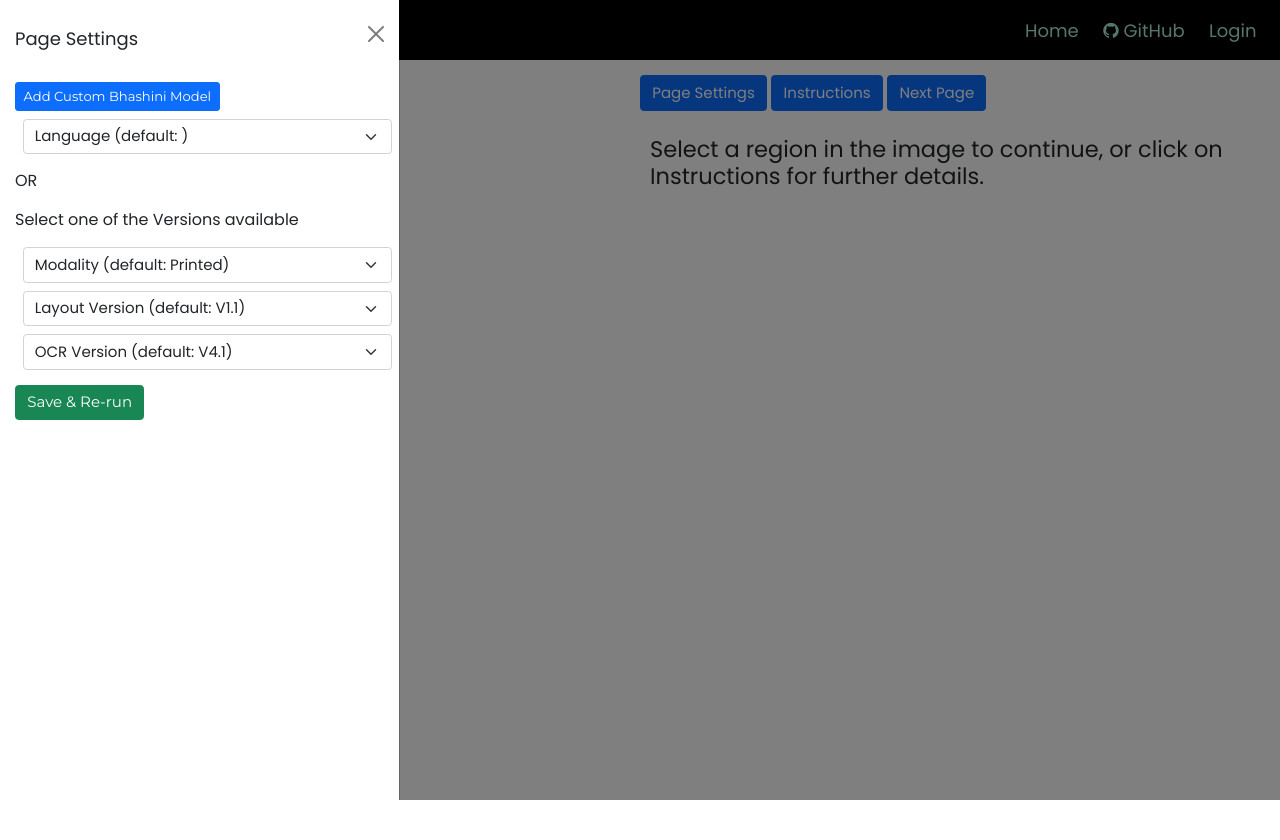
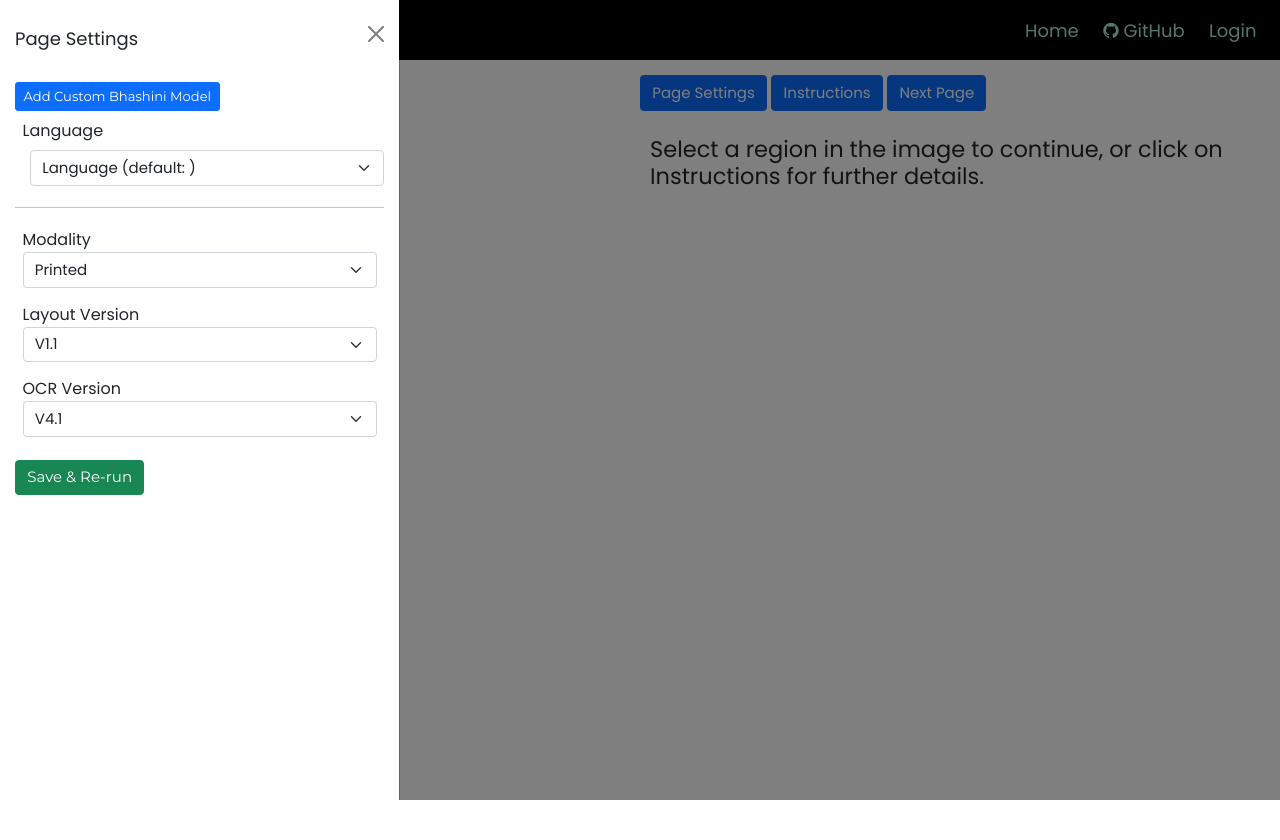
Before and after one commit to NLTM-IIITH/fastocr, a Django app: template core/templates/core/ocr.html in a window 1280 px wide, after a click on "Page Settings". Shown: the top 840 px of the page. Run offline with Django 4.2, Linux system fonts and the light colour scheme; the template is opened without the code that fills it, so the values that code supplies are empty; some libraries are stand-ins or nearby versions.

Commit message:
added labels for each select in page settings

```diff
--- a/core/templates/core/ocr.html
+++ b/core/templates/core/ocr.html
@@ -72,6 +72,8 @@
             </div>
           </div>
         </div>
+        <div class="m-2">
+          <label for="idPageLanguage">Language</label>
           <select class="form-select m-2" id="idPageLanguage" onchange="changePageLanguage(this.options[this.selectedIndex].value);" title="Select the Language of the document.">
             <option selected>Language (default: {{ page.language|title }})</option>
             <option value="assamese">Assamese</option>
@@ -89,33 +91,38 @@
             <option value="telugu">Telugu</option>
             <option value="urdu">Urdu</option>
           </select>
-        <p></p>
-        <p>OR</p>
-        <p>Select one of the Versions available</p>
-        <select class="form-select m-2" id="idPageModality" onchange="changePageModality(this.options[this.selectedIndex].value);" title="Select the Modality of the document.">
-          <option selected>Modality (default: Printed)</option>
-          <option value="printed">Printed</option>
+        </div>
+        <hr title="OR Select from one of the available version" data-bs-target="tooltip">
+        <div class="m-2 mb-3">
+          <label for="idPageModality">Modality</label>
+          <select class="form-select" id="idPageModality" onchange="changePageModality(this.options[this.selectedIndex].value);" title="Select the Modality of the document.">
+            <option selected value="printed">Printed</option>
             <option value="handwritten">Handwritten</option>
             <option value="scenetext">SceneText</option>
           </select>
-        <select class="form-select m-2" id="idPageLayoutVersion" onchange="changePageLayoutVersion(this.options[this.selectedIndex].value);" title="Select the Layout model to run for this page, Specified in the Brackets () is the modality for which this model works the best">
-          <option selected>Layout Version (default: V1.1)</option>
+        </div>
+        <div class="m-2 mb-3">
+        <label for="idPageLayoutVersion">Layout Version</label>
+          <select class="form-select" id="idPageLayoutVersion" onchange="changePageLayoutVersion(this.options[this.selectedIndex].value);" title="Select the Layout model to run for this page, Specified in the Brackets () is the modality for which this model works the best">
             <option value="doctr">V1.0</option>
-          <option value="v2_doctr">V1.1</option>
+            <option selected value="v2_doctr">V1.1</option>
             <option value="craft">V2</option>
           </select>
-        <select class="form-select m-2" id="idPageVersion" onchange="changePageVersion(this.options[this.selectedIndex].value);">
-          <option selected>OCR Version (default: V4.1)</option>
+        </div>
+        <div class="m-2 mb-3">
+          <label for="idPageVersion">OCR Version</label>
+          <select class="form-select" id="idPageVersion" onchange="changePageVersion(this.options[this.selectedIndex].value);">
             <option value="v2">V2.0</option>
             <option value="v3">V3.0</option>
             <option value="v4">V4.0</option>
-          <option value="v4_robust">V4.1</option>
+            <option selected value="v4_robust">V4.1</option>
             <option value="v4_bilingual">V4.2</option>
             <option value="v4_robustbilingual">V4.3</option>
             <option value="v4.14u">V4.0.14+u</option>
             <option value="v4.14u_robust">V4.1.14+u</option>
             <option value="tesseract">Tesseract-V4</option>
           </select>
+        </div>
       </div>
     </div>
     <div class="row mt-2">
```
Lines whose indentation alone changed are shown as unchanged.
